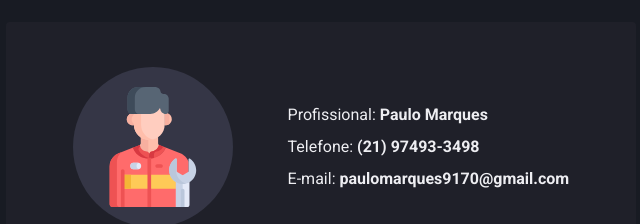
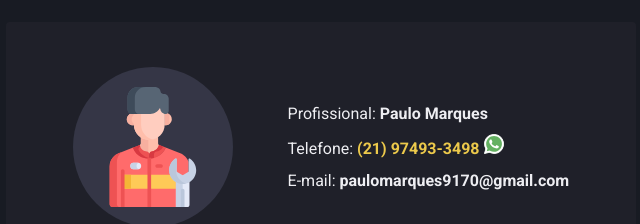
Before and after one commit to EricEOL/kadu_acessorios, a Next.js app: page / in a window 1280 px wide. Shown: the part 980-1204 px from the top of the page, without its empty margins (319-959 px from the left). Built offline with nearby package versions, Linux system fonts and the light colour scheme.

Commit message:
Link direto para whatsapp

```diff
--- a/src/pages/index.js
+++ b/src/pages/index.js
@@ -50,7 +50,7 @@ export default function Home() {
 
           <Box mt={["8px", "0"]}>
             <Text mb="2">Profissional: <Text as="strong">Paulo Marques</Text></Text>
-            <Text mb="2">Telefone: <Text as="strong">(21) 97493-3498</Text></Text>
+            <Text mb="2">Telefone: <Text as="strong" color="yellow.400"><a href="http://api.whatsapp.com/send?1=pt_BR&phone=5521974933498" target="_blank">(21) 97493-3498 <Image src="/icons/whatsapp.svg" width={20} height={20}/></a></Text></Text>
             <Text>E-mail: <Text as="strong">paulomarques9170@gmail.com</Text></Text>
           </Box>
         </Flex>
```
Also changed, not shown: public/icons/whatsapp.svg (added).
